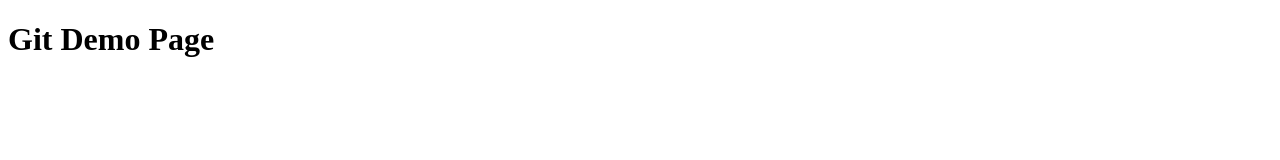
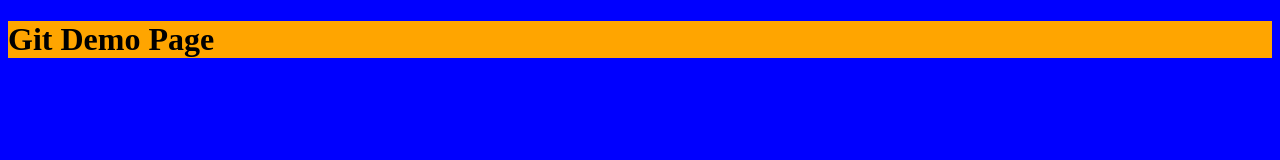
Before and after one commit to haccount/sample_repo, a plain HTML site: page index.html in a window 1280 px wide. Drawn offline with Linux system fonts and the light colour scheme.

Commit message:
add basic styles

```diff
--- a/index.html
+++ b/index.html
@@ -4,6 +4,7 @@
     <meta charset="UTF-8" />
     <meta name="viewport" content="width=device-width, initial-scale=1.0" />
     <title>Document</title>
+    <link rel="stylesheet" href="styles.css">
   </head>
   <body>
     <h1>Git Demo Page</h1>
--- /dev/null
+++ b/styles.css
@@ -0,0 +1,7 @@
+body {
+  background-color: blue;
+}
+
+h1 {
+  background-color: orange
+}
```
